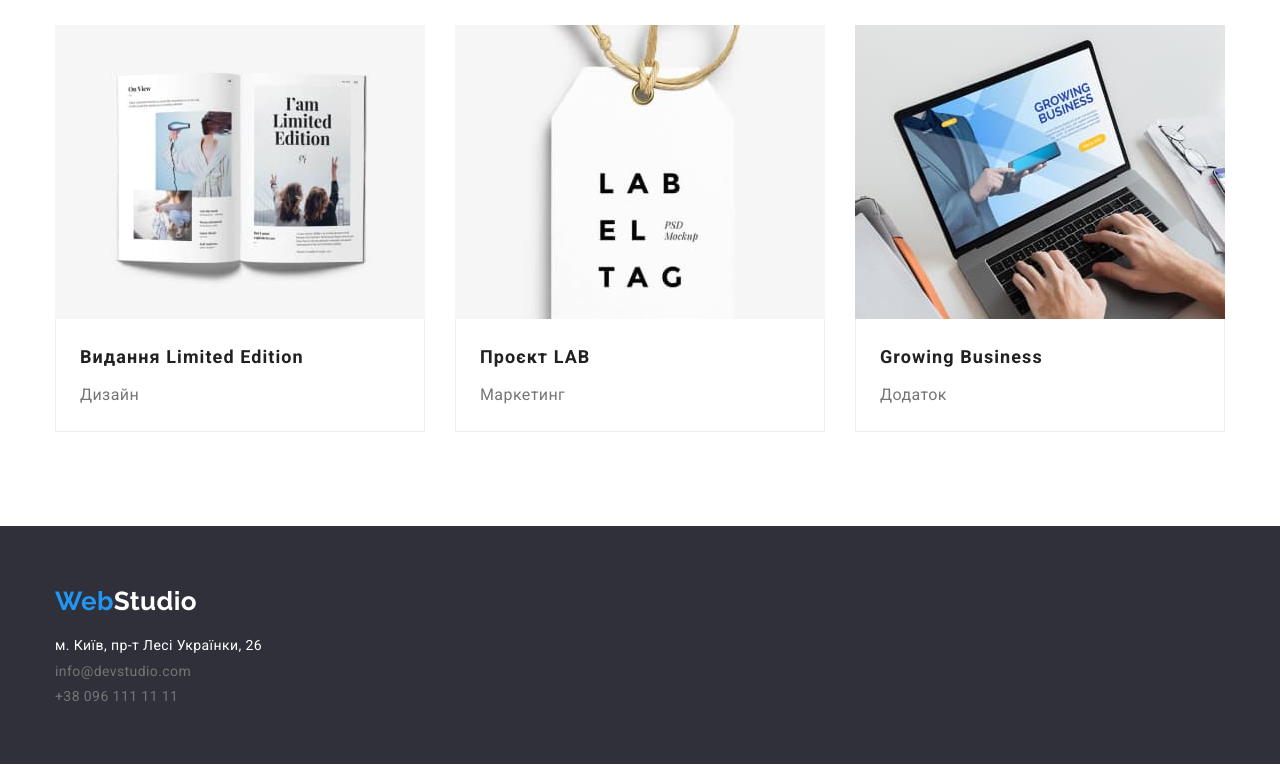
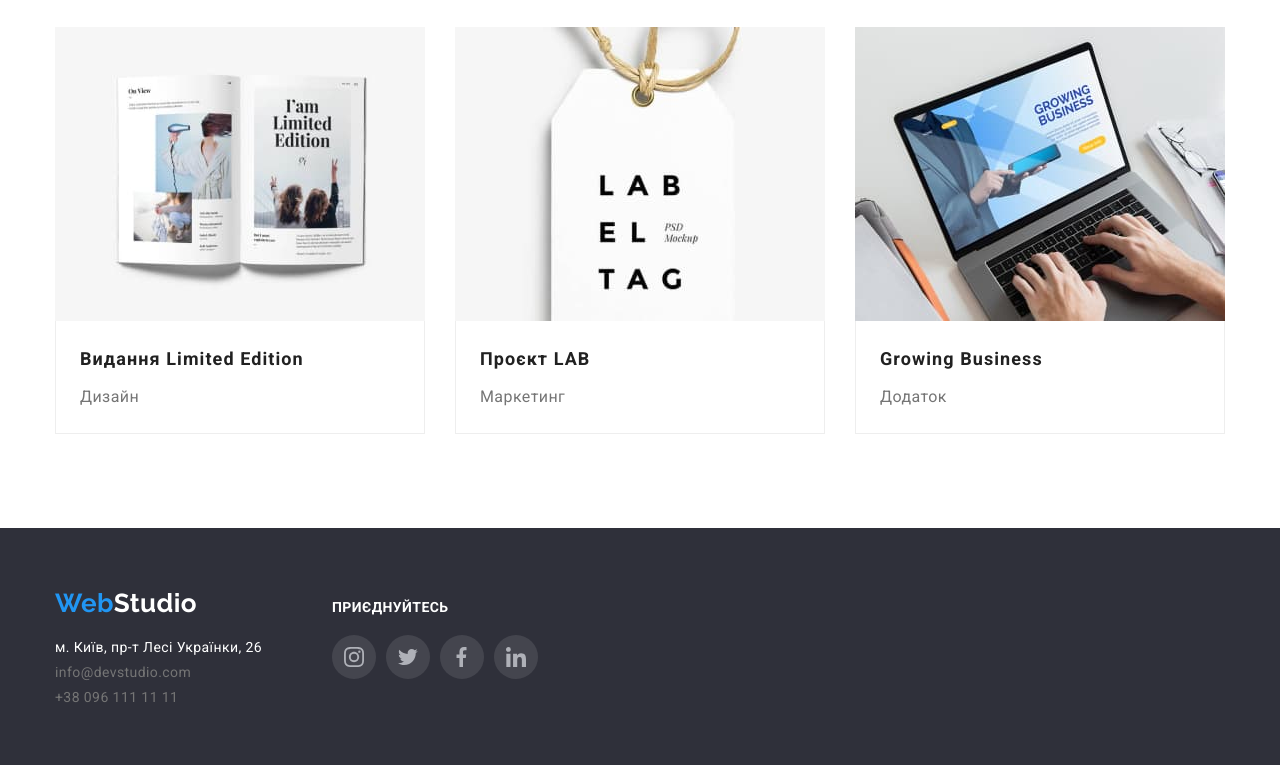
Before and after one commit to 6oM6oHu/goit-markup-hw-04, a plain HTML site: page portfolio.html in a window 1280 px wide. Shown: the part 1114-1879 px from the top of the page. Drawn offline with nearby package versions, Linux system fonts and the light colour scheme.

Commit message:
добавил хедер и футтер на портфолио

```diff
--- a/portfolio.html
+++ b/portfolio.html
@@ -29,10 +29,7 @@
         >
         <ul class="site-nav list">
           <li class="site-nav-item">
-            <a
-              href="./index.html"
-              class="nav-link link"
-              rel="noreferrer noopener"
+            <a href="" class="nav-link link" rel="noreferrer noopener"
               >Студія</a
             >
           </li>
@@ -47,12 +44,16 @@
         </ul>
         <ul class="contacts list">
           <li class="contacts-item">
-            <a class="nav-link mail link" href="mailto:info@devstudio.com"
+            <a class="nav-link mail link" href="mailto:info@devstudio.com">
+              <svg class="contact-icon">
+                <use href="./images/contacts.svg#icon-envelope"></use></svg
               >info@devstudio.com</a
             >
           </li>
           <li class="contacts-item">
-            <a class="nav-link phone link" href="tel:+380961111111"
+            <a class="nav-link phone-icon phone link" href="tel:+380961111111"
+              ><svg class="contact-icon">
+                <use href="./images/contacts.svg#icon-smartphone"></use></svg
               >+38 096 111 11 11</a
             >
           </li>
@@ -216,7 +217,8 @@
     </main>
     <!-- Футер -->
     <footer class="footer">
-      <div class="container">
+      <div class="container footer-content">
+        <div class="footer-adress">
           <a href="./index.html" class="logo"
             >Web<span class="foot-style">Studio</span></a
           >
@@ -244,6 +246,43 @@
             </ul>
           </address>
         </div>
+        <div class="social footer-social">
+          <span class="social-title">приєднуйтесь</span>
+          <ul class="social-list">
+            <li class="social-item">
+              <a href="" class="social-link footer-icon insta-icon">
+                <svg class="social-icon">
+                  <use href="./images/sprite-social.svg#icon-instagram"></use>
+                </svg>
+              </a>
+            </li>
+            <li class="social-item">
+              <a href="" class="social-link footer-icon twitter-icon"
+                ><svg class="social-icon">
+                  <use
+                    href="./images/sprite-social.svg#icon-twitter"
+                  ></use></svg
+              ></a>
+            </li>
+            <li class="social-item">
+              <a href="" class="social-link footer-icon fb-icon"
+                ><svg class="social-icon">
+                  <use
+                    href="./images/sprite-social.svg#icon-facebook"
+                  ></use></svg
+              ></a>
+            </li>
+            <li class="social-item">
+              <a href="" class="social-link footer-icon in-icon"
+                ><svg class="social-icon">
+                  <use
+                    href="./images/sprite-social.svg#icon-linkedin"
+                  ></use></svg
+              ></a>
+            </li>
+          </ul>
+        </div>
+      </div>
     </footer>
   </body>
 </html>
```
Also changed, not shown: images/envelope.svg (deleted), images/smartphone.svg (deleted), images/symbol-defs.svg (deleted). Lines whose indentation alone changed are shown as unchanged.
